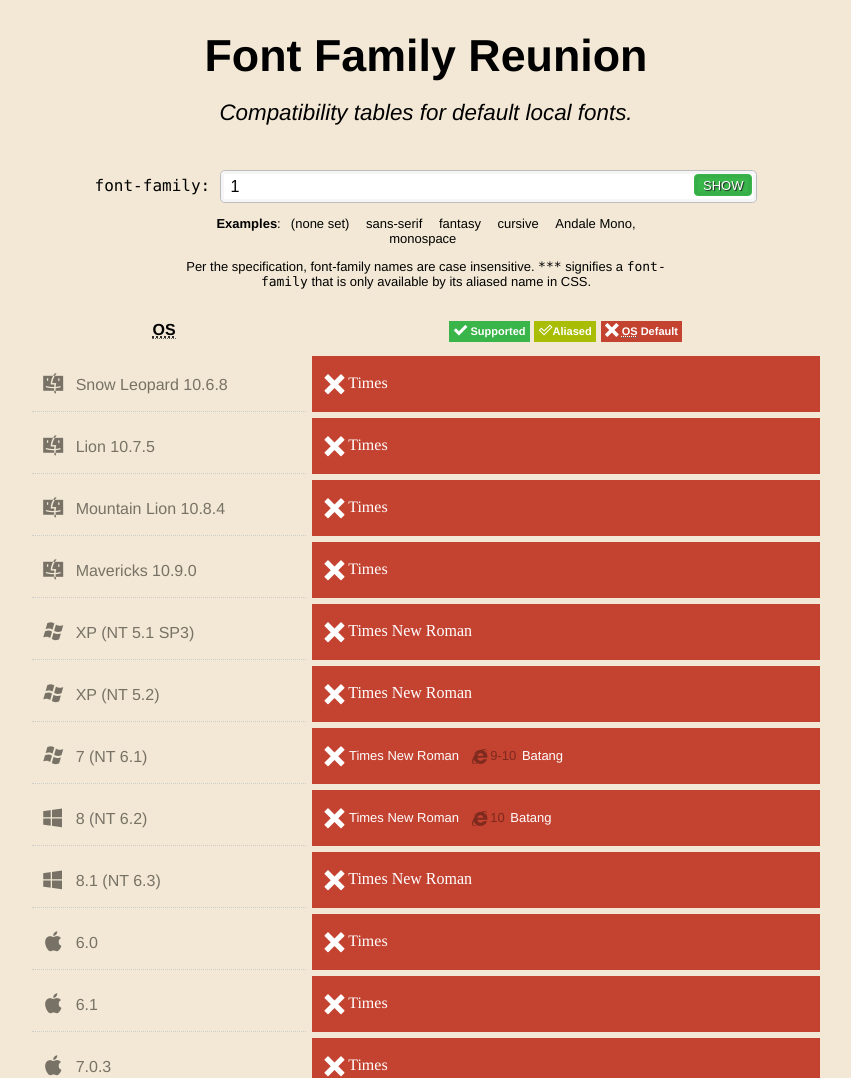
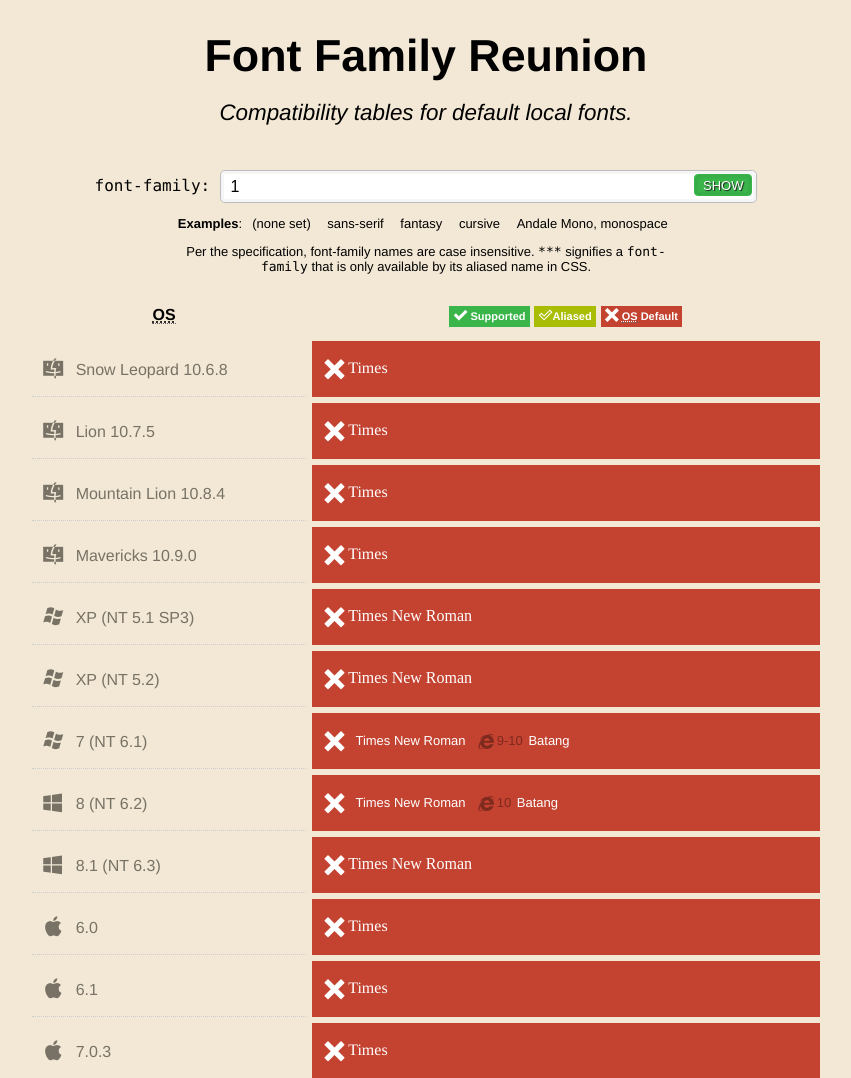
Before and after one commit to zachleat/font-family-reunion, a PHP site: page /?families=1 in a window 1280 px wide. Shown: the top 1078 px of the page, without its empty margins (214-1065 px from the left). Run offline with PHP 8.4, Linux system fonts and the light colour scheme; data that the repository does not hold is empty.

Commit message:
Fixes #3 although there are still some minor whitespace inconsistencies.

```diff
--- a/fontfamily.io/src/fontfamily.css
+++ b/fontfamily.io/src/fontfamily.css
@@ -112,7 +112,7 @@ button {
 .note {
 	margin: 1em auto;
 	font-size: .8125em;
-	max-width: 38em;
+	max-width: 39em;
 }
 
 @media ( min-width: 27em ) {
@@ -179,6 +179,9 @@ button {
 }
 .results table tbody td:first-child + td {
 	color: #fff;
+}
+.results td + td > span:first-child + .a11y-hidden + span {
+	padding-left: .5em;
 }
 .results .exception {
 	padding-left: 1em;
```
